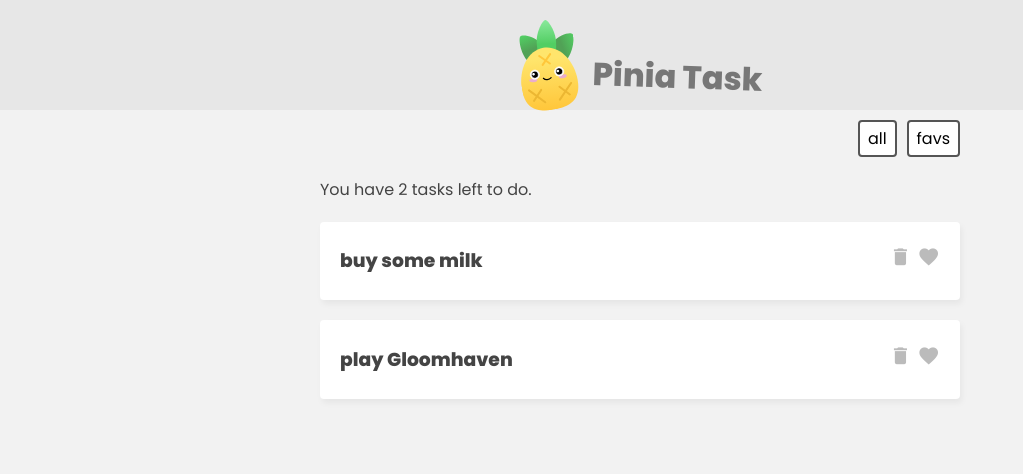
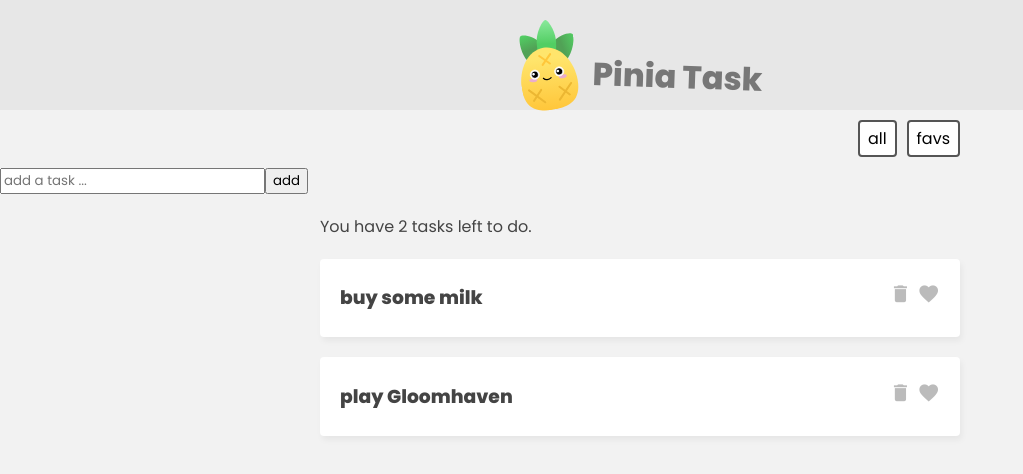
Before and after one commit to NeginSal/pinia, a Vue app: page / in a window 1280 px wide. Shown: the top 474 px of the page, without its empty margins (0-1023 px from the left). Built offline with nearby package versions, Linux system fonts and the light colour scheme.

Commit message:
added addTask function and TaskForm component

```diff
--- a/src/App.vue
+++ b/src/App.vue
@@ -12,6 +12,11 @@
       <button @click="filter = 'favs'">favs</button>
     </nav>
 
+    <!--new task form -->
+    <div class="new-task-form">
+      <TaskForm />
+    </div>
+
     <!--Task List-->
     <div class="task-list" v-if="filter === 'all'">
       <p>You have {{ TaskStore.totalCount }} tasks left to do.</p>
@@ -20,7 +25,7 @@
       </div>
     </div>
     <div class="task-list" v-if="filter === 'favs'">
-      <p>You have {{ TaskStore.favCount }} favs left to do.</p>
+      <p>You have {{ TaskStore.favCount }} fav s left to do.</p>
       <div v-for="task in TaskStore.favs" :key="task.id">
         <TaskDetails :task="task" />
       </div>
@@ -31,10 +36,11 @@
 <script>
 import { useTaskStore } from "./stores/TaskStore";
 import TaskDetails from "./components/TaskDetails.vue";
+import TaskForm from "./components/TaskForm.vue";
 import { ref } from "vue";
 
 export default {
-  components: { TaskDetails },
+  components: { TaskDetails, TaskForm },
 
   setup() {
     const TaskStore = useTaskStore();
--- /dev/null
+++ b/src/components/TaskForm.vue
@@ -0,0 +1,30 @@
+<template>
+  <form @submit.prevent="handleSubmit">
+    <input type="text" placeholder="add a task ..." v-model="newTask" />
+    <button>add</button>
+  </form>
+</template>
+
+<script>
+import { ref } from "vue";
+import { useTaskStore } from "../stores/TaskStore";
+
+export default {
+  setup() {
+    const TaskStore = useTaskStore();
+    const newTask = ref("");
+
+    const handleSubmit = () => {
+      if (newTask.value.length > 0) {
+        TaskStore.addTask({
+          title: newTask.value,
+          isFav: false,
+          id: Math.floor(Math.random() * 10000),
+        });
+        newTask.value = "";
+      }
+    };
+    return { newTask, handleSubmit };
+  },
+};
+</script>b
--- a/src/stores/TaskStore.js
+++ b/src/stores/TaskStore.js
@@ -19,5 +19,10 @@
     totalCount: (state) => {
       return state.tasks.length
     }
+  },
+  actions: {
+    addTask(task) {
+      this.tasks.push(task)
+    }
   }
 })
```
